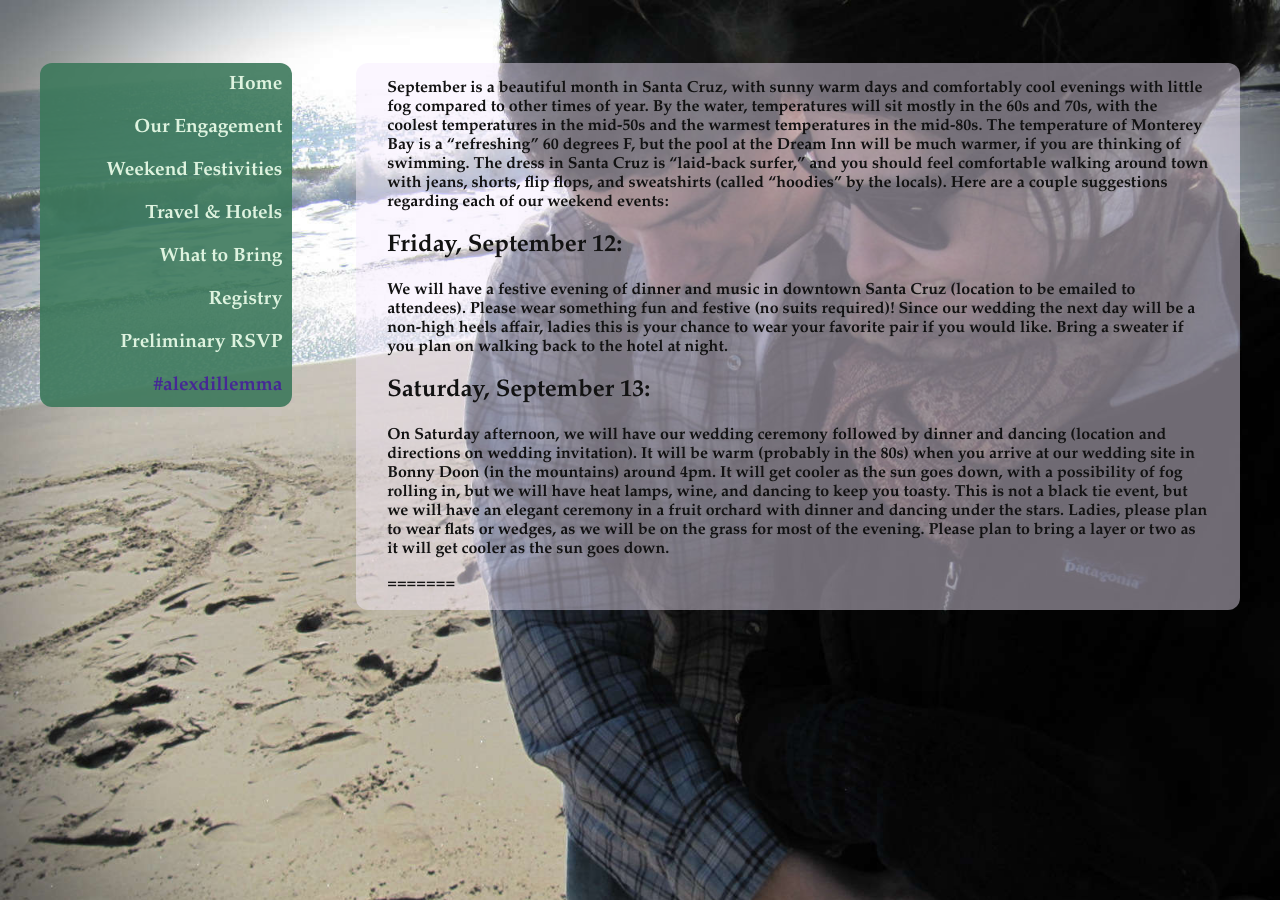
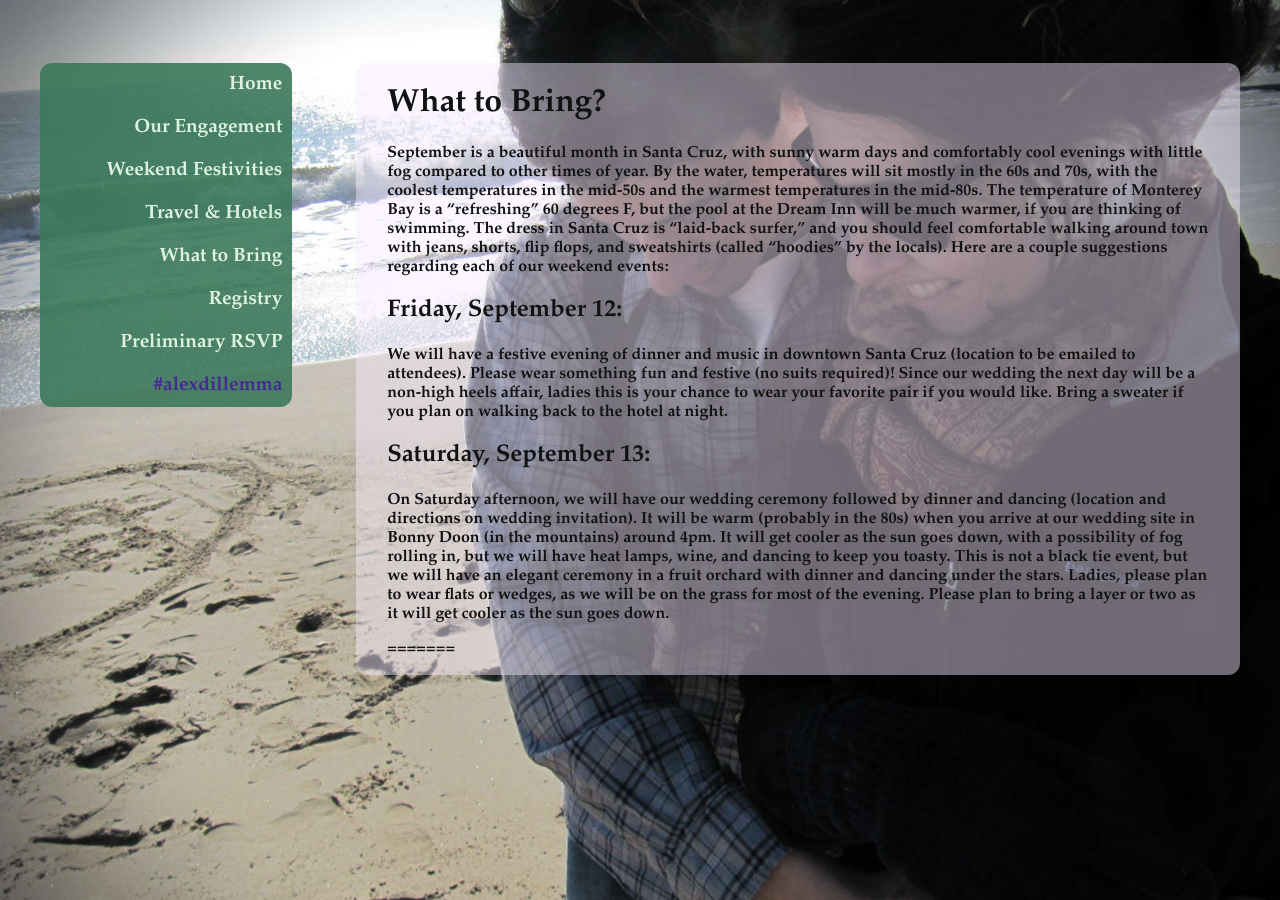
Before and after one commit to adgaudio/wedding, a Jekyll site: the page built from what-to-bring.md, in a window 1280 px wide. Built offline with Jekyll 4.4.1, drawn with Linux system fonts in a browser that asks for light colours; Markdown is read by kramdown in place of the engine named in the settings.

Commit message:
Update what-to-bring.md

```diff
--- a/what-to-bring.md
+++ b/what-to-bring.md
@@ -3,6 +3,7 @@ layout: default
 title: What to Bring
 site_classes: gray_background
 ---
+#What to Bring?
 
 September is a beautiful month in Santa Cruz, with sunny warm days and comfortably cool evenings with little fog compared to other times of year. By the water, temperatures will sit mostly in the 60s and 70s, with the coolest temperatures in the mid-50s and the warmest temperatures in the mid-80s.  The temperature of Monterey Bay is a "refreshing" 60 degrees F, but the pool at the Dream Inn will be much warmer, if you are thinking of swimming.  The dress in Santa Cruz is "laid-back surfer," and you should feel comfortable walking around town with jeans, shorts, flip flops, and sweatshirts (called "hoodies" by the locals).  Here are a couple suggestions regarding each of our weekend events:
 
```
